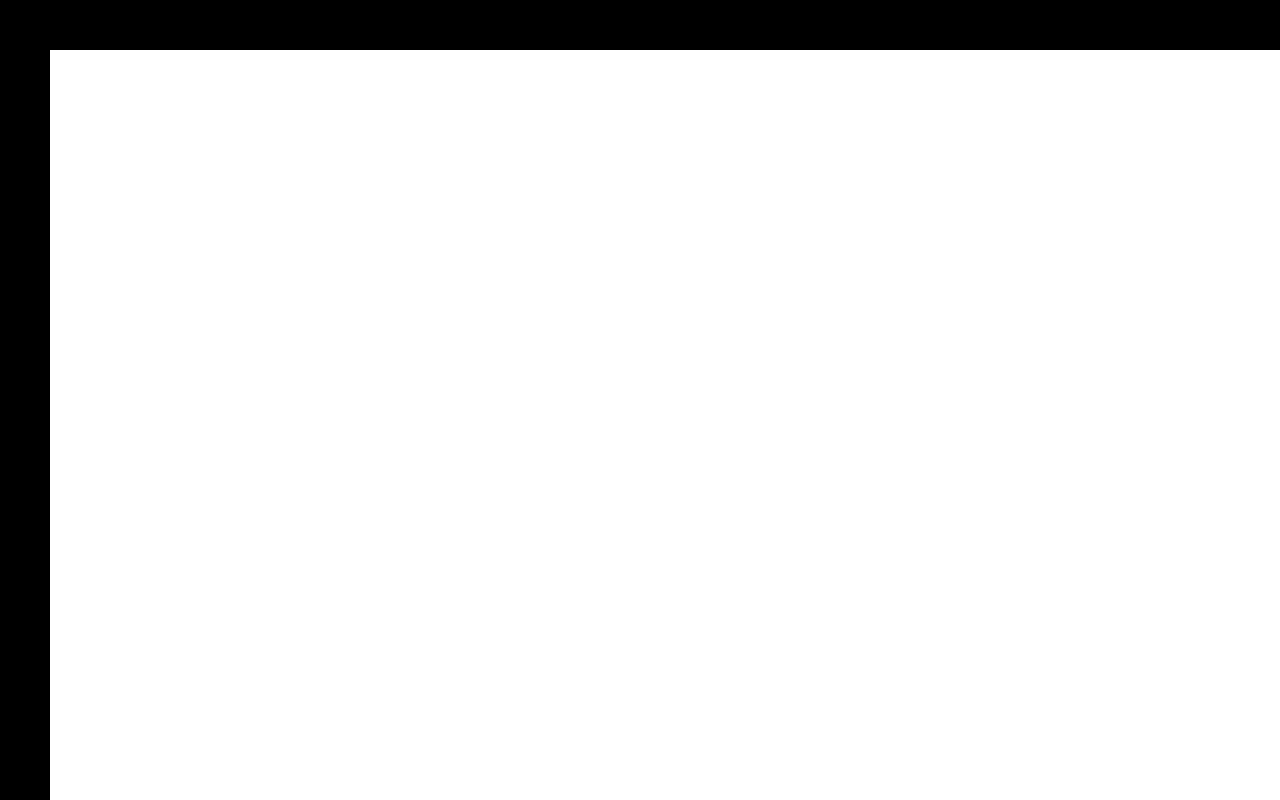
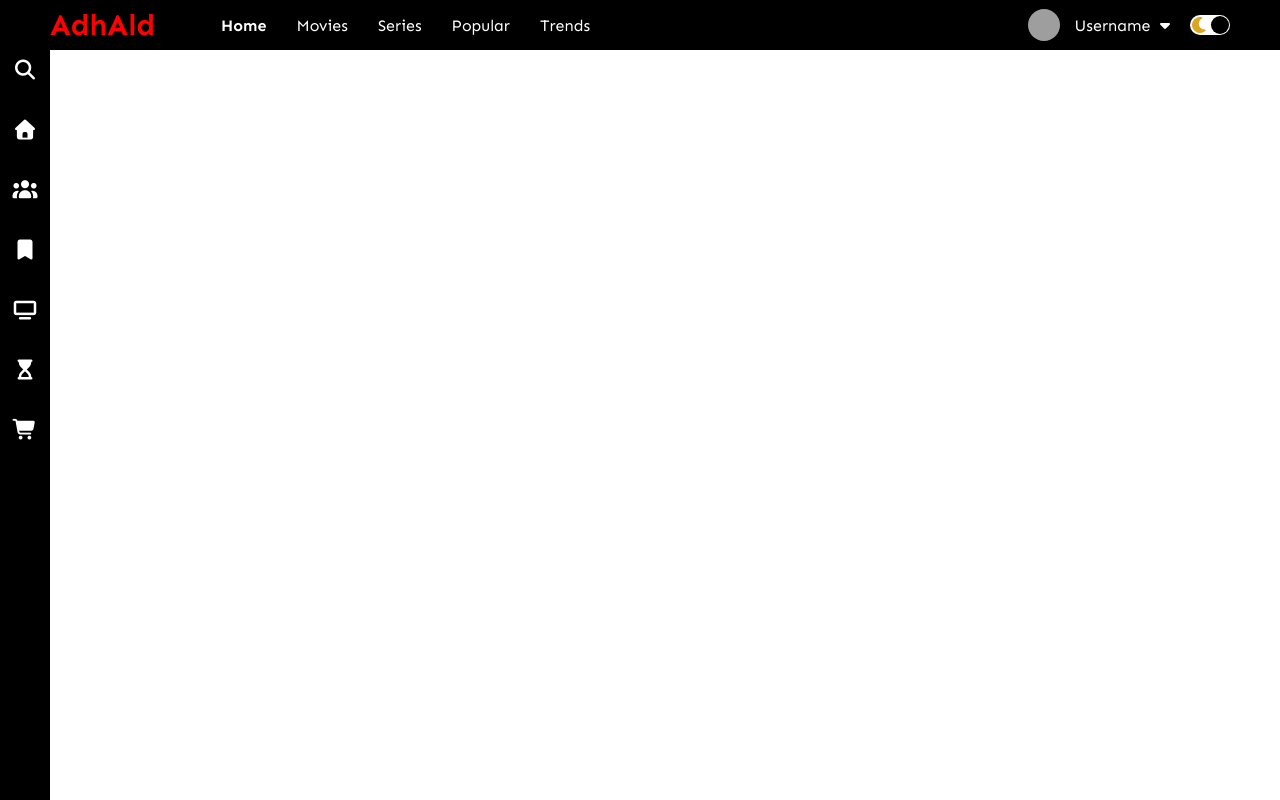
Before and after one commit to AdhAld/Movie-Website-HTML-CSS-Javascript, a plain HTML site: page index.html in a window 1280 px wide. Drawn offline with Linux system fonts and the light colour scheme; grey boxes are pictures that could not be loaded.

Commit message:
Navbar and Sidebar Design

```diff
--- a/index.html
+++ b/index.html
@@ -6,10 +6,49 @@
     <title>Movie Site</title>
     <link rel="preconnect" href="https://fonts.googleapis.com">
     <link href="https://fonts.googleapis.com/css2?family=Roboto:wght@100&family=Sen:wght@400..800&display=swap" rel="stylesheet">
+    <link rel="stylesheet" href="https://cdnjs.cloudflare.com/ajax/libs/font-awesome/7.0.1/css/all.min.css">
     <link rel="stylesheet" href="style.css">
 </head>
 <body>
-    <div class="navbar"></div>
-    <div class="sidebar"></div>
+    <div class="navbar">
+        <div class="navbar-container">
+            <div class="logo-container"><h1 class="logo">AdhAld</h1></div>
+            <div class="menu-container">
+                <ul class="menu-list">
+                    <li class="menu-list-item active">Home</li>
+                    <li class="menu-list-item">Movies</li>
+                    <li class="menu-list-item">Series</li>
+                    <li class="menu-list-item">Popular</li>
+                    <li class="menu-list-item">Trends</li>
+                </ul>
+            </div>
+            <div class="profile-container">
+                <img class="profile-picture" src="img/profile.jpg" alt="">
+                <div class="profile-text-container">
+                    <span class="profile-text">Username</span>
+                    <i class="fas fa-caret-down"></i>
+                </div>
+                <div class="toggle">
+                    <i class="fas fa-moon toggle-icon"></i>
+                    <i class="fas fa-sun toggle-icon"></i>
+                    <div class="toggle-circle"></div>
+                </div>
+            </div>
+        </div>
+    </div>
+    <div class="sidebar">
+        <i class="fas fa-search sidebar-icon"></i>
+        <i class="fas fa-home sidebar-icon"></i>
+        <i class="fas fa-users sidebar-icon"></i>
+        <i class="fas fa-bookmark sidebar-icon"></i>
+        <i class="fas fa-tv sidebar-icon"></i>
+        <i class="fas fa-hourglass-start sidebar-icon"></i>
+        <i class="fas fa-shopping-cart sidebar-icon"></i>
+    </div>
+    <div class="container">
+        <div class="content-container">
+
+        </div>
+    </div>
 </body>
 </html>
--- a/style.css
+++ b/style.css
@@ -10,6 +10,74 @@ body{
     width: 100%;
     height: 50px;
     background-color: black;
+    font-family: 'Sen', sans-serif;
+}
+.navbar-container{
+    display: flex;
+    align-items: center;
+    padding: 0 50px;
+    height: 100%;
+    color: white;
+}
+.logo-container{
+    flex: 1;
+}
+.logo{
+    font-size: 30px;
+    color: rgb(255, 0, 0);
+}
+.menu-container{
+    flex: 6;
+}
+.menu-list{
+    display: flex;
+    list-style: none;
+}
+.menu-list-item{
+    margin-right: 30px;
+}
+.menu-list-item.active{
+    font-weight: bold;
+}
+
+.profile-container{
+    flex: 2;
+    display: flex;
+    align-items: center;
+    justify-content: flex-end;
+}
+
+.profile-text-container{
+    margin: 0 15px;
+}
+
+.profile-picture{
+    width: 32px;
+    height: 32px;
+    border-radius: 50%;
+    object-fit: cover;
+}
+.toggle{
+    width: 40px;
+    height: 20px;
+    background-color: white;
+    border-radius: 30px;
+    display: flex;
+    align-items: center;
+    justify-content: space-around;
+    position: relative;
+}
+.toggle-icon{
+    color: goldenrod;
+}
+.toggle-circle{
+    width: 18px;
+    height: 18px;
+    background-color: black;
+    border-radius: 50%;
+    position: absolute;
+    right: 1px;
+    cursor: pointer;
 }
 
 .sidebar{
@@ -18,4 +86,13 @@ body{
     background-color: black;
     position: fixed;
     top: 0;
+    display: flex;
+    flex-direction: column;
+    align-items: center;
+    padding-top: 60px;
 }
+.sidebar-icon{
+    color: white;
+    font-size: 20px;
+    margin-bottom: 40px;
+}
```
